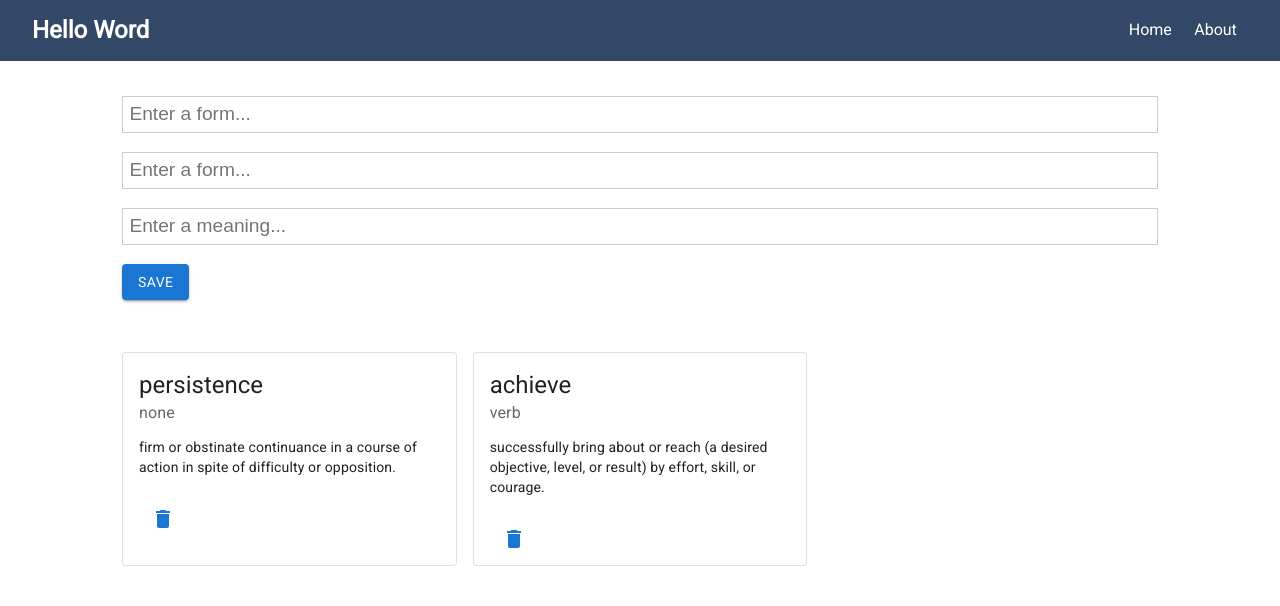
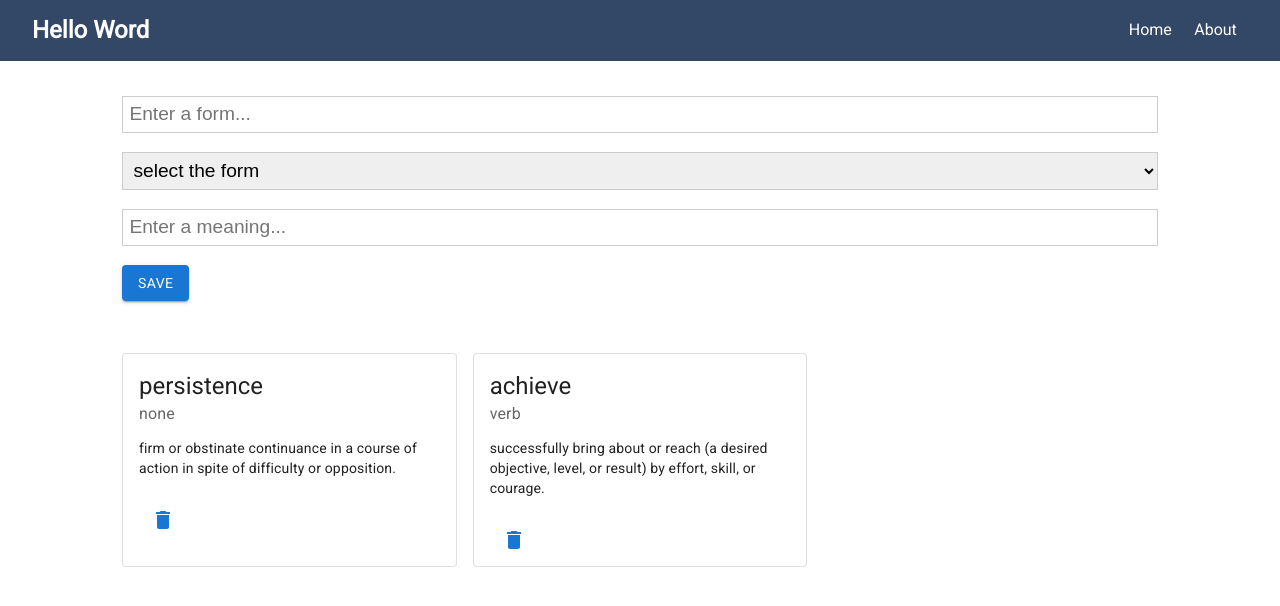
Before and after one commit to JeongHaeun3263/hello-word-mern, a React (Create React App) app: page / in a window 1280 px wide. Shown: the top 606 px of the page. Built offline with nearby package versions, Linux system fonts and the light colour scheme.

Commit message:
change the word form input to select

```diff
--- a/src/App.css
+++ b/src/App.css
@@ -421,3 +421,8 @@ table th {
 	grid-template-columns: 1fr 1fr 1fr;
 	gap: 1rem;
 }
+
+.word__add__form {
+	display: flex;
+	flex-direction: column;
+}
--- a/src/components/words/WordAddForm.js
+++ b/src/components/words/WordAddForm.js
@@ -1,4 +1,11 @@
-import { Button, Grid, Input, TextField } from '@mui/material';
+import {
+	Button,
+	Grid,
+	Input,
+	MenuItem,
+	Select,
+	TextField,
+} from '@mui/material';
 import { Box } from '@mui/system';
 import React from 'react';
 
@@ -21,18 +28,27 @@ const WordAddForm = ({ onAdd }) => {
 
 	return (
 		<Box component='form' ref={formRef}>
+			<div className='word__add__form'>
 				<input
 					ref={inputTitleRef}
 					type='text'
 					placeholder='Enter a form...'
 					required
 				/>
-			<input ref={inputFormRef} type='text' placeholder='Enter a form...' />
+				<select ref={inputFormRef}>
+					<option value='form'>select the form</option>
+					<option value='none'>none</option>
+					<option value='verb'>verb</option>
+					<option value='adjective'>adjective</option>
+					<option value='none'>adverb</option>
+				</select>
+
 				<input
 					ref={inputMeaningRef}
 					type='text'
 					placeholder='Enter a meaning...'
 				/>
+			</div>
 			<Button onClick={onSubmit} variant='contained'>
 				Save
 			</Button>
```
Lines whose indentation alone changed are shown as unchanged.
